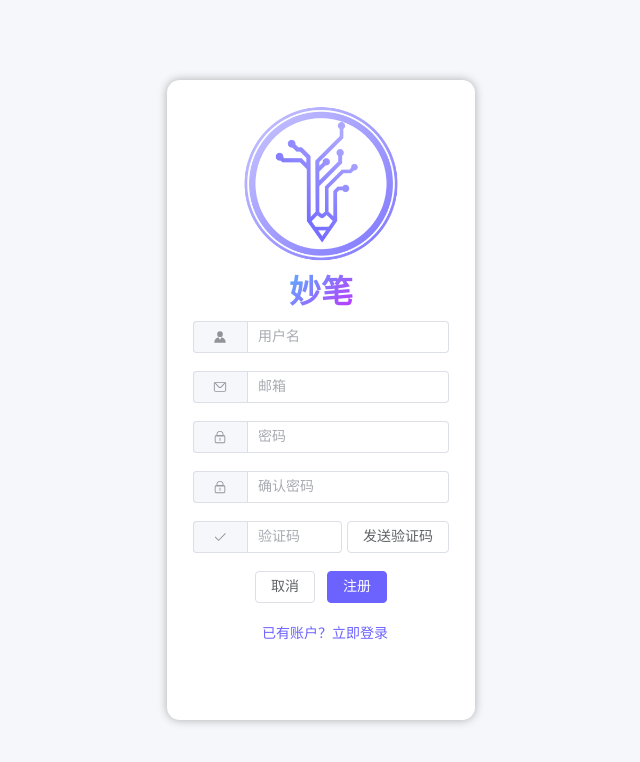
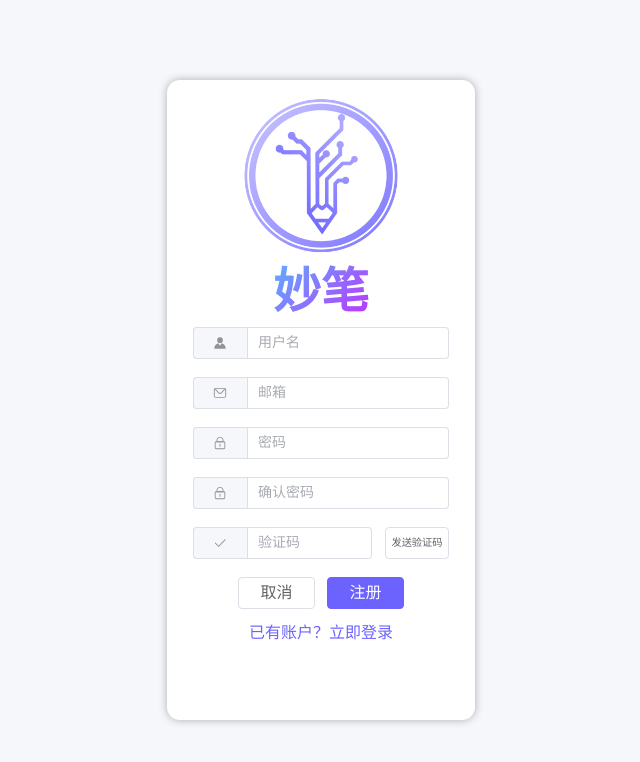
Before and after one commit to electronic-pig/SmartEditor, a Vue app: page /register in a window 1280 px wide. Shown: the top 762 px of the page, without its empty margins (319-959 px from the left). Built offline with nearby package versions, Linux system fonts and the light colour scheme.

Commit message:
🌈 style(首页): 使用视窗单位以达到响应式效果

```diff
--- a/src/assets/css/style.css
+++ b/src/assets/css/style.css
@@ -14,7 +14,7 @@ body,
 }
 
 .name {
-  font-size: 56px;
+  font-size: 5vh;
   font-weight: bold;
   background: linear-gradient(135deg, #47caff, #bd34fe);
   background-clip: text;
@@ -22,8 +22,8 @@ body,
 }
 
 .loading {
-  width: 35px;
-  height: 35px;
+  width: 3vh;
+  height: 3vh;
   border: 3px solid #6c63ff;
   border-top-color: transparent;
   border-radius: 100%;
@@ -32,7 +32,7 @@ body,
 
 .load_title {
   color: #6c63ff;
-  font-size: 24px;
+  font-size: 2vh;
   width: 100%;
   text-align: center;
 }
--- a/src/views/LoginView.vue
+++ b/src/views/LoginView.vue
@@ -2,7 +2,7 @@
   <div class="container">
     <div class="login">
       <div class="image">
-        <img style="width: 160px;" alt="logo" src="../assets/images/white_bg_logo.png" />
+        <img style="width: 10vw;" alt="logo" src="../assets/images/white_bg_logo.png" />
       </div>
       <p class="logo">妙笔</p>
       <el-form class="form" :model="loginForm" :rules="rules" ref="loginFormRef">
@@ -24,7 +24,7 @@
         v-if="!isSuccess">点击按钮进行验证</el-button>
       <el-button type="success" plain :icon="CircleCheck" class="varify" v-if="isSuccess">验证成功</el-button>
       <Vcode :show="isShow" @success="onSuccess" @close="onClose" />
-      <div style="text-align: center">
+      <div class="buttons">
         <el-button type="default" @click="cancel">取消</el-button>
         <el-button type="primary" @click="login">登录</el-button>
       </div>
@@ -35,7 +35,7 @@
 
 <script setup>
 import { ref, reactive } from "vue";
-import { ElLoading, ElMessage } from "element-plus";
+import { buttonEmits, ElLoading, ElMessage } from "element-plus";
 import { Pointer, CircleCheck } from '@element-plus/icons-vue'
 import { useUserStore } from '../stores/userStore.js';
 import Vcode from "vue3-puzzle-vcode";
@@ -117,7 +117,7 @@ const goRegist = () => {
 
 </script>
 
-<style scoped>
+<style scoped >
 .container {
   display: flex;
   justify-content: center;
@@ -132,7 +132,7 @@ const goRegist = () => {
   align-items: center;
   height: 80vh;
   width: 24vw;
-  box-shadow: 0px 0px 10px rgba(0, 0, 0, 0.3);
+  box-shadow: 0px 0px 1vh rgba(0, 0, 0, 0.3);
   border-radius: 1vw;
   background-color: #fff;
 }
@@ -140,16 +140,16 @@ const goRegist = () => {
 .image {
   display: flex;
   justify-content: center;
-  margin-top: 24px;
+  margin-top: 2vh;
 }
 
 .logo {
-  margin: 10px auto;
+  margin: 1vh auto;
   font-weight: bold;
   background: linear-gradient(135deg, #5DAEFF, #bd34fe);
   background-clip: text;
   color: transparent;
-  font-size: 32px;
+  font-size: 6vh;
 }
 
 .form {
@@ -163,14 +163,20 @@ const goRegist = () => {
 .varify {
   width: 20vw;
   height: 5vh;
-  margin-bottom: 20px;
+  margin-bottom: 2vh;
+  font-size: 2vh;
+}
+
+.buttons .el-button{
+  height: 4vh;
+  width: 6vw;
+  font-size: 2vh;
 }
 
 .register {
-  margin-top: 20px;
-  font-size: 14px;
-  line-height: 22px;
-  text-indent: 8px;
+  margin-top: 2vh;
+  font-size: 2vh;
+  line-height: 2vh;
   color: var(--theme--color);
   cursor: pointer;
   display: inline-block;
--- a/src/views/RegisterView.vue
+++ b/src/views/RegisterView.vue
@@ -34,15 +34,20 @@
         </el-form-item>
         <el-form-item prop="verification_code">
           <div class="code-container">
-            <el-input v-model="registerForm.verification_code" autocomplete="off" placeholder="验证码"><template #prepend>
+            <el-input style="width: 14vw;" v-model="registerForm.verification_code" autocomplete="off"
+              placeholder="验证码">
+              <template #prepend>
                 <el-icon>
                   <Check />
-                </el-icon> </template></el-input>
-            <el-button :disabled="isButtonDisabled" @click="getCode" style="margin-left: 5px">{{ isButtonDisabled ?
-              `已发送(${countdown}s)` : '发送验证码' }}</el-button>
+                </el-icon>
+              </template>
+            </el-input>
+            <el-button :disabled="isButtonDisabled" @click="getCode" style="width: 5vw; margin-left: 1vw; font-size: 0.8vw;">{{
+              isButtonDisabled ?
+                `已发送(${countdown}s)` : '发送验证码' }}</el-button>
           </div>
         </el-form-item>
-        <div style="text-align: center">
+        <div class="buttons">
           <el-button type="default" @click="cancel">取消</el-button>
           <el-button type="primary" @click="register">注册</el-button>
         </div>
@@ -170,7 +175,7 @@ const goLogin = () => {
   align-items: center;
   height: 80vh;
   width: 24vw;
-  box-shadow: 0px 0px 10px rgba(0, 0, 0, 0.3);
+  box-shadow: 0px 0px 1vh rgba(0, 0, 0, 0.3);
   border-radius: 1vw;
   background-color: #fff;
 }
@@ -178,16 +183,16 @@ const goLogin = () => {
 .image {
   display: flex;
   justify-content: center;
-  margin-top: 24px;
+  margin-top: 2vh;
 }
 
 .logo {
-  margin: 10px auto;
+  margin: 1vh auto;
   font-weight: bold;
   background: linear-gradient(135deg, #5DAEFF, #bd34fe);
   background-clip: text;
   color: transparent;
-  font-size: 32px;
+  font-size: 6vh;
 }
 
 img {
@@ -202,11 +207,20 @@ img {
   display: flex;
 }
 
+.buttons {
+  text-align: center;
+}
+
+.buttons .el-button {
+  height: 4vh;
+  width: 6vw;
+  font-size: 2vh;
+}
+
 .login {
-  margin-top: 20px;
-  font-size: 14px;
-  line-height: 22px;
-  text-indent: 8px;
+  margin-top: 2vh;
+  font-size: 2vh;
+  line-height: 2vh;
   color: var(--theme--color);
   cursor: pointer;
   display: inline-block;
```
